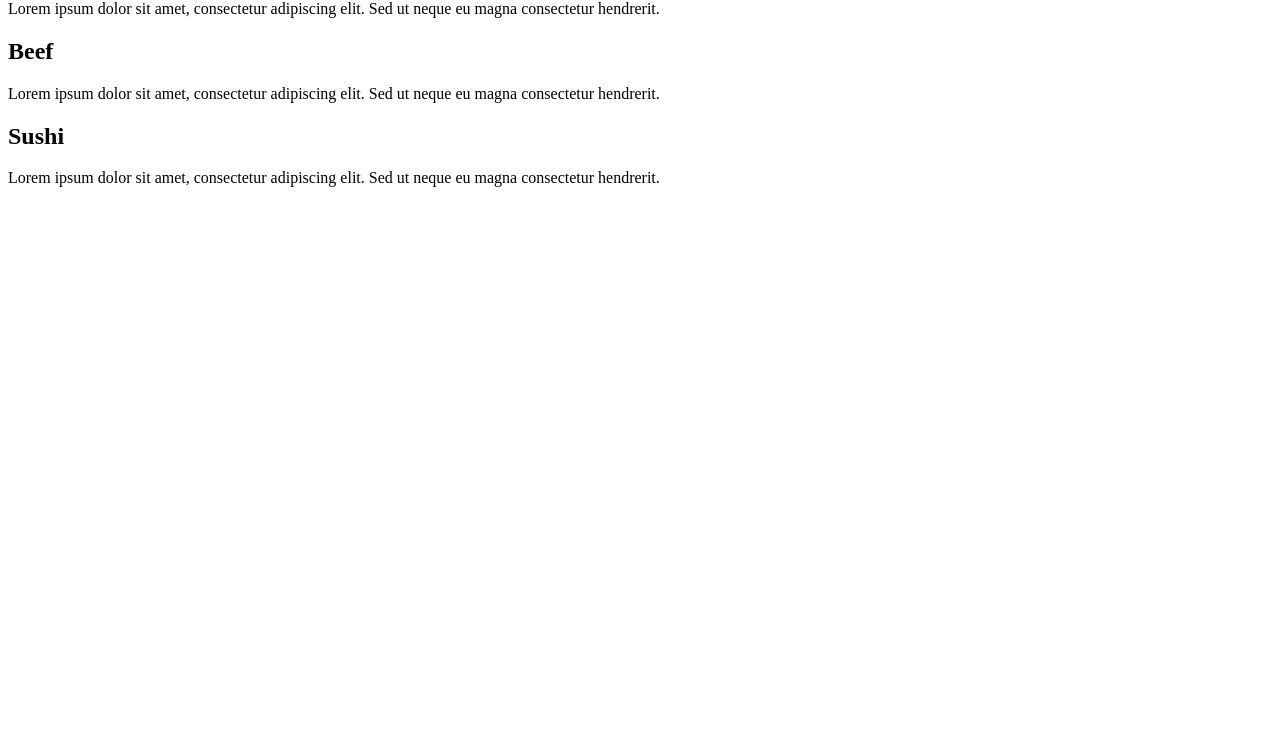
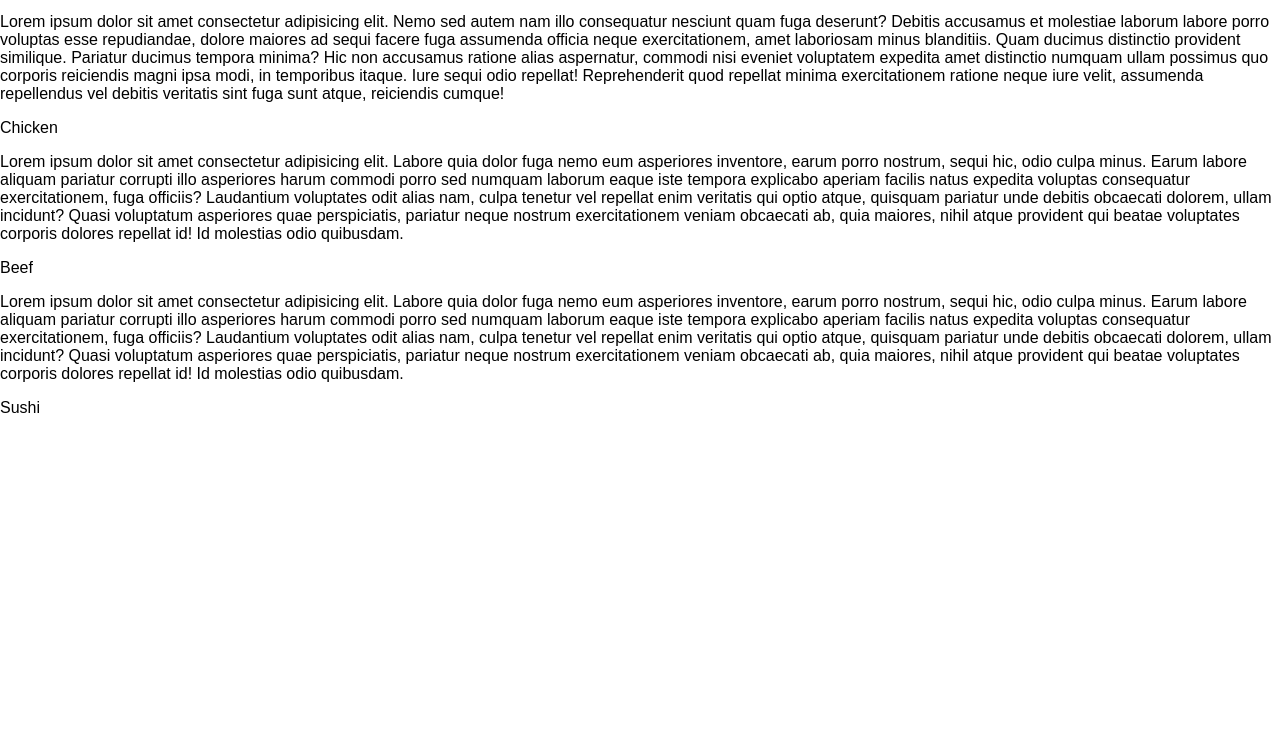
Before and after one commit to sabbas93/sabbas93-mod2_soultion.github.io, a plain HTML site: page mod2_soultion/index.html in a window 1280 px wide. Shown: the part 67-800 px from the top of the page. Drawn offline with Linux system fonts and the light colour scheme.

Commit message:
Update index.html

```diff
--- a/mod2_soultion/index.html
+++ b/mod2_soultion/index.html
@@ -1,91 +1,56 @@
-<!-- <!DOCTYPE html>
+<!DOCTYPE html>
 <html lang="en">
 
 <head>
     <meta charset="UTF-8">
     <meta name="viewport" content="width=device-width, initial-scale=1.0">
     <link rel="stylesheet" href="style.css">
-    <title>mod2_soultion</title>
+    <title>Responsive Layout</title>
 </head>
 
 <body>
-    <div class="container">
-    <nav id="navbar">
-        <h3 class="center">Assignment Soultion for Module 2</h3>
-        <div id="icons">
-            <img src="/icons/left-arrow-regular-24.png" alt="" srcset="">
-            <img src="/icons/right-arrow-regular-24.png" alt="" srcset="">
-            <img src="/icons/cross-regular-24.png" alt="" srcset="">
-            <img src="/icons/up-arrow-regular-24 (1).png" alt="" srcset="">
-            <input type="search">
-            <input type="search">
-        </div>
-
-
-    </nav>
-    <section class="services-container">
-        <h1 class="center top">Our Menu</h1>
-        <div id="services">
-            <div class="box">
-                <h2 class="chicken center style ">Chicken</h2>
-                <p class="center">Lorem ipsum dolor, sit amet consectetur adipisicing elit. Cumque officia, cupiditate
-                    quisquam ut odio quis corporis nulla dolorum, obcaecati amet consequuntur blanditiis, perferendis
-                    qui! Voluptate, saepe accusamus! Voluptatibus nesciunt reiciendis voluptates facere nulla eveniet
-                    quod Lorem ipsum dolor sit amet consectetur adipisicing elit. Labore dicta recusandae maiores animi, esse quod sit facilis accusamus nostrum quasi sequi impedit? Iure totam illum distinctio mollitia accusantium veniam, eius recusandae ad atque quasi molestiae laboriosam facilis enim quod delectus libero corrupti nulla voluptatum porro corporis exercitationem iusto labore perspiciatis!</p>
-            </div>
-            <div class="box">
-                <h2 class="beef center style">Beef</h2>
-                <p class="center">Lorem ipsum dolor, sit amet consectetur adipisicing elit. Cumque officia, cupiditate
-                    quisquam ut odio quis corporis nulla dolorum, obcaecati amet consequuntur blanditiis, perferendis
-                    qui! Voluptate, saepe accusamus! Voluptatibus nesciunt reiciendis voluptates facere nulla eveniet
-                    quod Lorem ipsum dolor sit amet consectetur adipisicing elit. Sequi laboriosam numquam repellendus eligendi hic sit tenetur soluta nihil quas cumque voluptatem facilis, cum excepturi rerum in eum. Nesciunt odio ad molestiae nostrum iste laudantium voluptatem obcaecati iure eos tempora delectus quidem dolor debitis fugiat sequi, vel fuga quibusdam rem suscipit.</p>
-            </div>
-            <div class="box">
-                <h2 class="sushi center style">Sushi</h2>
-                <p class="center">Lorem ipsum dolor, sit amet consectetur adipisicing elit. Cumque officia, cupiditate
-                    quisquam ut odio quis corporis nulla dolorum, obcaecati amet consequuntur blanditiis, perferendis
-                    qui! Voluptate, saepe accusamus! Voluptatibus nesciunt reiciendis voluptates facere nulla eveniet
-                    quod Lorem ipsum dolor sit amet consectetur, adipisicing elit. Recusandae exercitationem ab officia doloremque possimus! Accusantium, sed? Asperiores harum rem esse enim tempore quas debitis quidem odio, eaque corporis numquam neque explicabo commodi aspernatur modi aliquid quasi officiis! Porro, incidunt consequatur aut aliquam facere optio, delectus adipisci dicta soluta similique doloremque!</p>
-            </div>
-        </div>
-    </section>
-    <footer>
-        <div class="center">
-            Copyright &copy; Syed Abbas Haider
-        </div>
-    </footer>
-
-
-</div>
+    <div class="row">
+        <h1>Our Menu</h1>
+    </div>
+    <div class="col-lg-4 col-md-6 col-sm-12" id="container">
+        <p>
+            Lorem ipsum dolor sit amet consectetur adipisicing elit. Nemo sed autem nam illo consequatur nesciunt quam
+            fuga deserunt? Debitis accusamus et molestiae laborum labore porro voluptas esse repudiandae, dolore maiores
+            ad sequi facere fuga assumenda officia neque exercitationem, amet laboriosam minus blanditiis. Quam ducimus
+            distinctio provident similique. Pariatur ducimus tempora minima? Hic non accusamus ratione alias aspernatur,
+            commodi nisi eveniet voluptatem expedita amet distinctio numquam ullam possimus quo corporis reiciendis
+            magni ipsa modi, in temporibus itaque. Iure sequi odio repellat! Reprehenderit quod repellat minima
+            exercitationem ratione neque iure velit, assumenda repellendus vel debitis veritatis sint fuga sunt atque,
+            reiciendis cumque!
+        </p>
+        <p id="p1">Chicken</p>
+    </div>
+    <div class="col-lg-4 col-md-6 col-sm-12" id="container">
+        <p>
+            Lorem ipsum dolor sit amet consectetur adipisicing elit. Labore quia dolor fuga nemo eum asperiores
+            inventore, earum porro nostrum, sequi hic, odio culpa minus. Earum labore aliquam pariatur corrupti illo
+            asperiores harum commodi porro sed numquam laborum eaque iste tempora explicabo aperiam facilis natus
+            expedita voluptas consequatur exercitationem, fuga officiis? Laudantium voluptates odit alias nam, culpa
+            tenetur vel repellat enim veritatis qui optio atque, quisquam pariatur unde debitis obcaecati dolorem, ullam
+            incidunt? Quasi voluptatum asperiores quae perspiciatis, pariatur neque nostrum exercitationem veniam
+            obcaecati ab, quia maiores, nihil atque provident qui beatae voluptates corporis dolores repellat id! Id
+            molestias odio quibusdam.
+        </p>
+        <p id="p2">Beef</p>
+    </div>
+    <div class="col-lg-4 col-md-12 col-sm-12" id="container">
+        <p>
+            Lorem ipsum dolor sit amet consectetur adipisicing elit. Labore quia dolor fuga nemo eum asperiores
+            inventore, earum porro nostrum, sequi hic, odio culpa minus. Earum labore aliquam pariatur corrupti illo
+            asperiores harum commodi porro sed numquam laborum eaque iste tempora explicabo aperiam facilis natus
+            expedita voluptas consequatur exercitationem, fuga officiis? Laudantium voluptates odit alias nam, culpa
+            tenetur vel repellat enim veritatis qui optio atque, quisquam pariatur unde debitis obcaecati dolorem, ullam
+            incidunt? Quasi voluptatum asperiores quae perspiciatis, pariatur neque nostrum exercitationem veniam
+            obcaecati ab, quia maiores, nihil atque provident qui beatae voluptates corporis dolores repellat id! Id
+            molestias odio quibusdam.
+        </p>
+        <p id="p3">Sushi</p>
+    </div>
 </body>
 
-</html> -->
-
-
-
-<!DOCTYPE html>
-<html lang="en">
-<head>
-<meta charset="UTF-8">
-<meta name="viewport" content="width=device-width, initial-scale=1.0">
-<title>Responsive Layout</title>
-
-</head>
-<body>
-
-<!-- Desktop view -->
-<div class="section" id="chicken">
-  <h2 class="section-title">Chicken</h2>
-  <p>Lorem ipsum dolor sit amet, consectetur adipiscing elit. Sed ut neque eu magna consectetur hendrerit.</p>
-</div>
-<div class="section" id="beef">
-  <h2 class="section-title">Beef</h2>
-  <p>Lorem ipsum dolor sit amet, consectetur adipiscing elit. Sed ut neque eu magna consectetur hendrerit.</p>
-</div>
-<div class="section" id="sushi">
-  <h2 class="section-title">Sushi</h2>
-  <p>Lorem ipsum dolor sit amet, consectetur adipiscing elit. Sed ut neque eu magna consectetur hendrerit.</p>
-</div>
-
-</body>
 </html>
```
